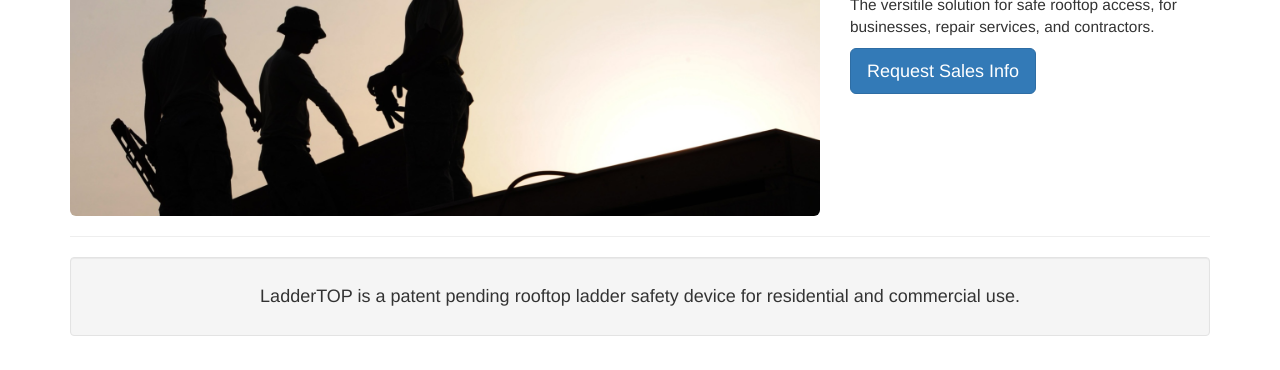
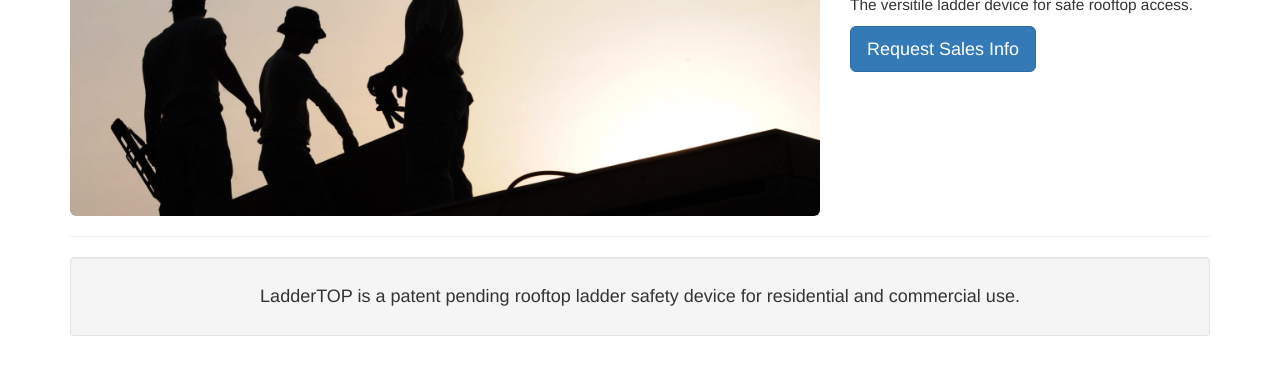
Before and after one commit to adichiara/laddertop, a plain HTML site: page index.html in a window 1280 px wide. Shown: the part 176-546 px from the top of the page. Drawn offline with Linux system fonts and the light colour scheme.

Commit message:
update tagline

```diff
--- a/index.html
+++ b/index.html
@@ -83,7 +83,7 @@
             <!-- /.col-md-8 -->
             <div class="col-md-4">
                 <h1>LadderTOP</h1>
-                <p>The versitile solution for safe rooftop access, for businesses, repair services, and contractors.</p>
+                <p>The versitile ladder device for safe rooftop access.</p>
                 <a class="btn btn-primary btn-lg" href="contact.html">Request Sales Info</a>
             </div>
             <!-- /.col-md-4 -->
```
